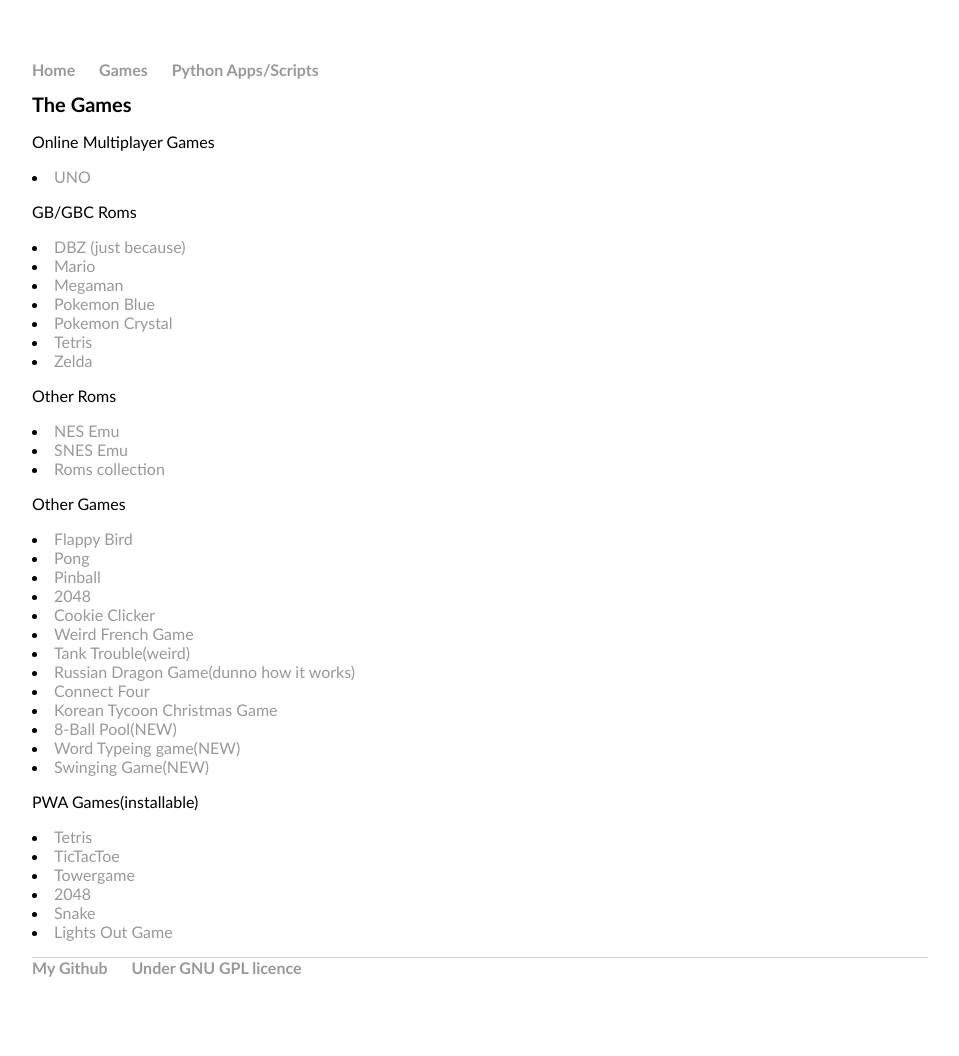
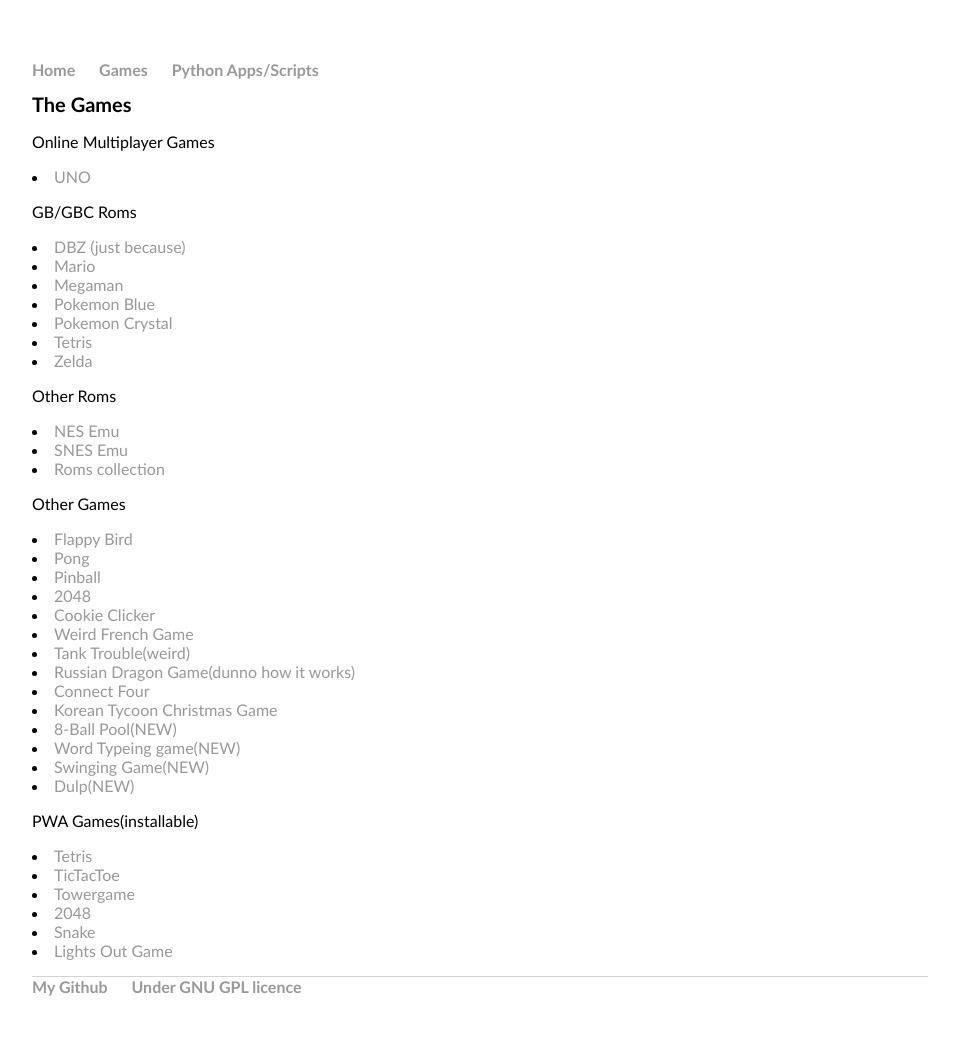
Before and after one commit to hen6003/hen6003.github.io, a Jekyll site: the page built from games/index.html, in a window 1280 px wide. Shown: the whole page, without its empty margins (160-1119 px from the left). Built offline with Jekyll 4.4.1, drawn with Linux system fonts in a browser that asks for light colours.

Commit message:
Update index.html

```diff
--- a/games/index.html
+++ b/games/index.html
@@ -32,6 +32,7 @@
 	<li><a href="https://jaks6.github.io/WebGL-Billiards/">8-Ball Pool(NEW)</a></li>
 	<li><a href="https://wordpluck.netlify.com/">Word Typeing game(NEW)</a></li>
 	<li><a href="https://christophmark.github.io/pendulum/pendulum/index.html">Swinging Game(NEW)</a></li>
+	<li><a href="http://dulpgame.herokuapp.com/#">Dulp(NEW)</a></li>
 	<p>PWA Games(installable)</p>
 	<li><a href="https://ytiurin.github.io/tetris/index.html">Tetris</a></li>
 	<li><a href="https://tmaiadev-tictactoe.netlify.com/">TicTacToe</a></li>
```
